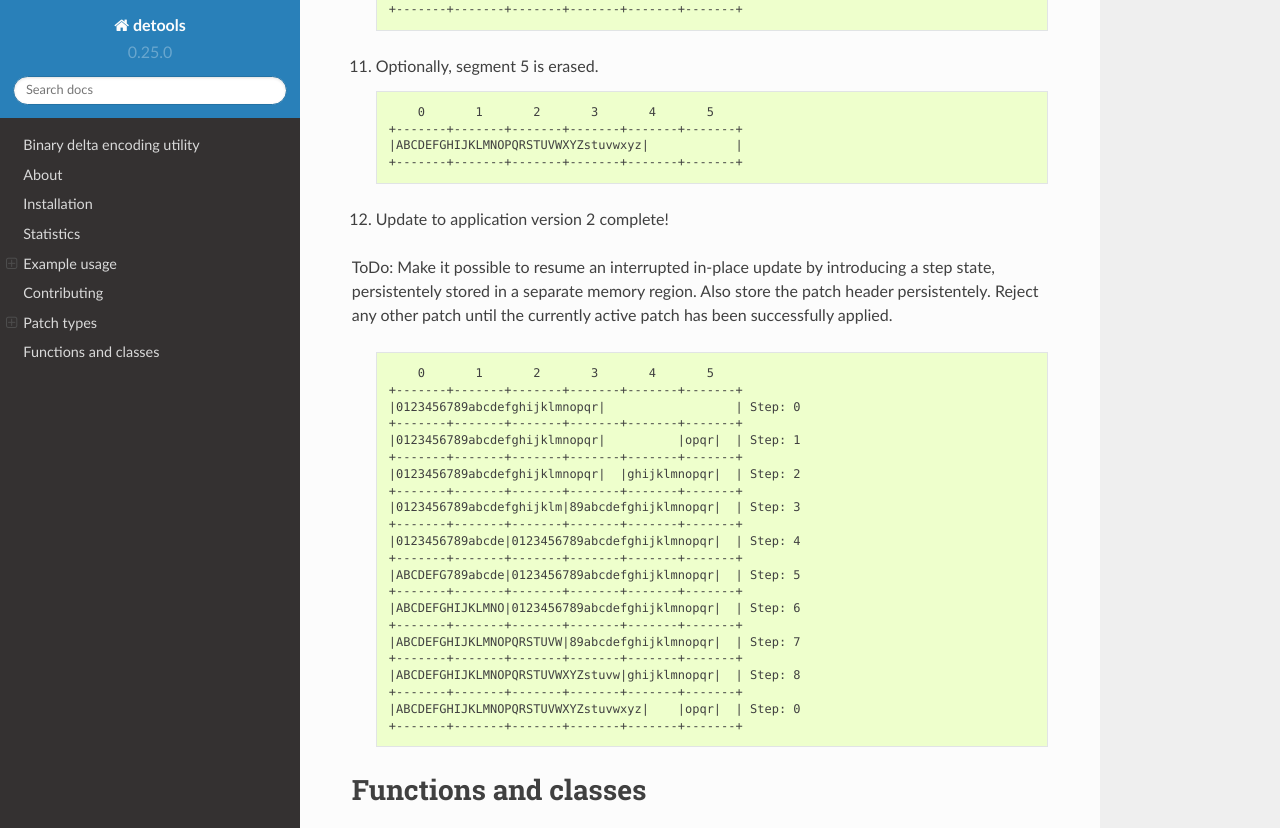
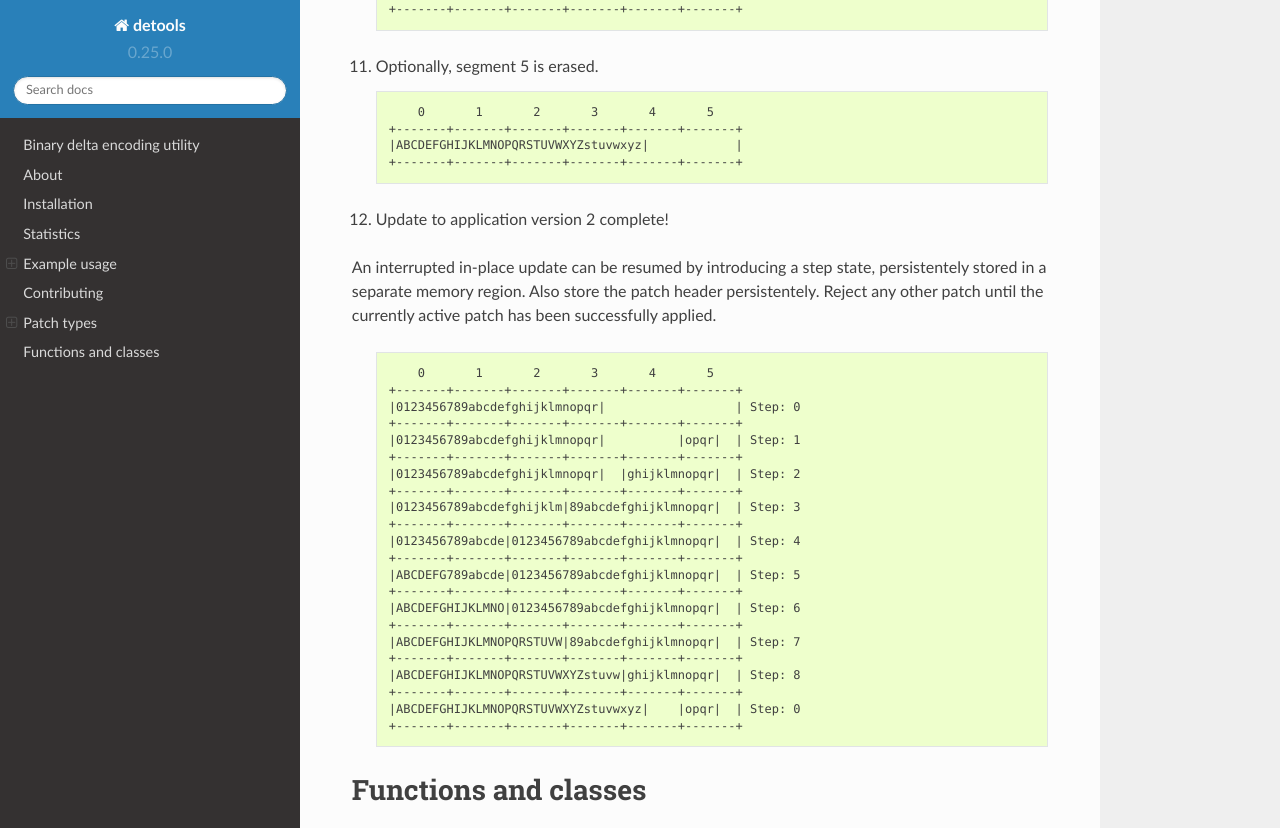
Before and after one commit to eerimoq/detools, a Sphinx documentation site: the page built from docs/index.rst, in a window 1280 px wide and 900 px high, scrolled down 6249 px, cut to the strip 0-828 px from the top of the window. Built offline with Sphinx 7.4.7 and the Read the Docs theme 2.0.0, drawn with Linux system fonts in a browser that asks for light colours; some of the changed text lies outside the part shown.

Commit message:
Resumable in-place patch apply in C continued.

```diff
--- a/README.rst
+++ b/README.rst
@@ -22,7 +22,7 @@ differences:
 - `Incremental apply patch`_ implemented in C, suitable for memory
   constrained embedded devices.
 
-- Normal or in-place (resumable) update.
+- `Normal`_ or `in-place`_ (resumable) updates.
 
 - Optional experimental data format aware algorithm for potentially
   smaller patches. I don't recommend anyone to use this functionality
@@ -240,3 +240,7 @@ Contributing
 .. _delta encoding: https://en.wikipedia.org/wiki/Delta_encoding
 
 .. _heatshrink: https://github.com/atomicobject/heatshrink
+
+.. _Normal: https://detools.readthedocs.io/en/latest/#normal
+
+.. _in-place: https://detools.readthedocs.io/en/latest/#in-place
--- a/docs/index.rst
+++ b/docs/index.rst
@@ -153,10 +153,10 @@ sequences below for clarity.
 
 #. Update to application version 2 complete!
 
-ToDo: Make it possible to resume an interrupted in-place update by
-introducing a step state, persistentely stored in a separate memory
-region. Also store the patch header persistentely. Reject any other
-patch until the currently active patch has been successfully applied.
+An interrupted in-place update can be resumed by introducing a step
+state, persistentely stored in a separate memory region. Also store
+the patch header persistentely. Reject any other patch until the
+currently active patch has been successfully applied.
 
    .. code-block:: text
 
```
